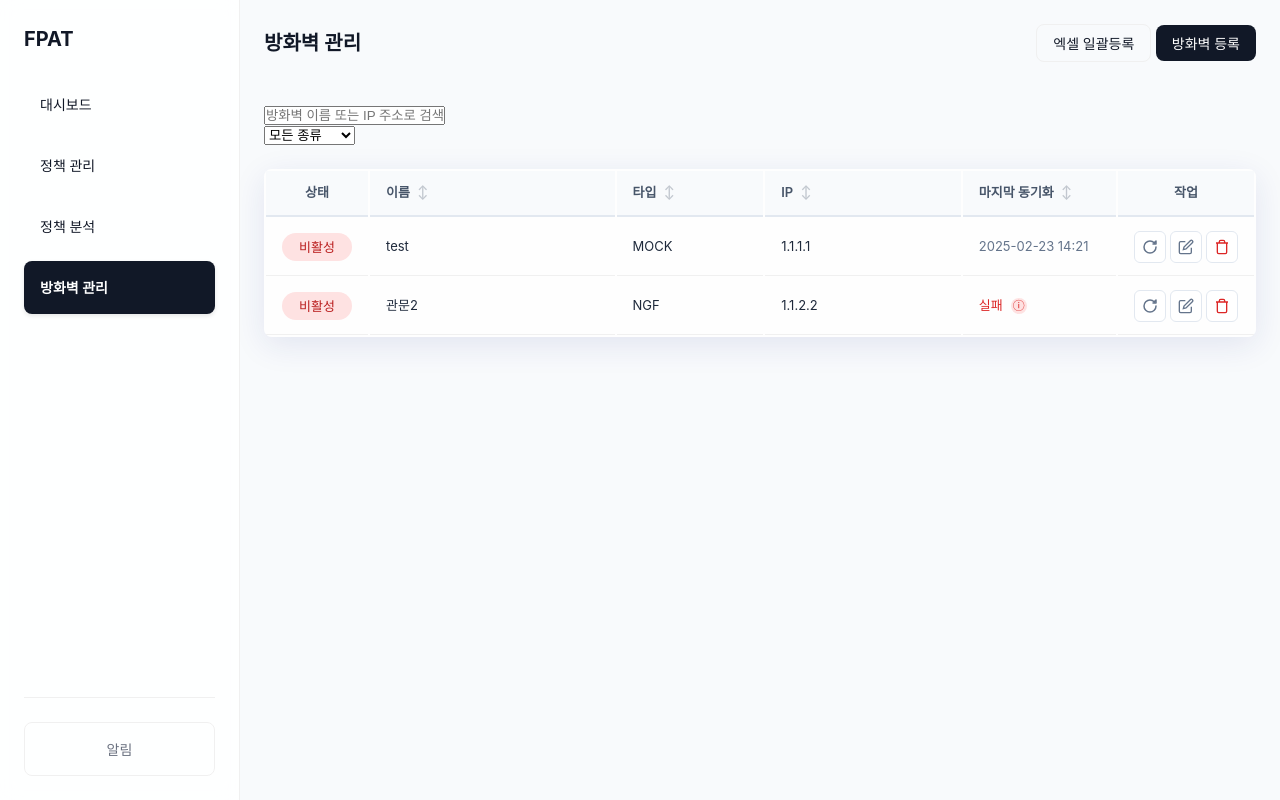
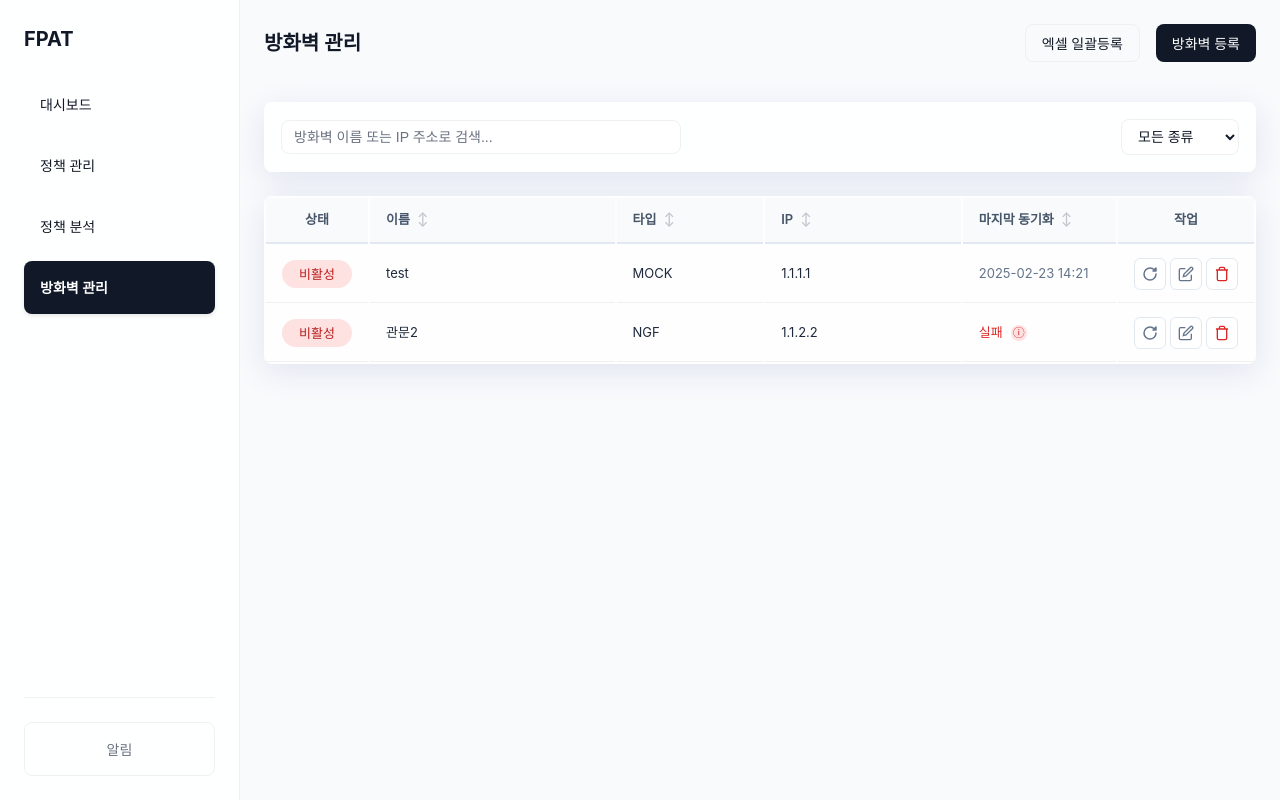
Before and after one commit to hunseop/OP_FPAT, a Flask app: page /firewall/ in a window 1280 px wide. Run offline with Flask 3, Linux system fonts and the light colour scheme; data comes from the database, SQL or seed files in the repository.

Commit message:
Enhance firewall page search and filter functionality
- Implement advanced search with debounce and type filtering
- Add CSS styles for search box, filter bar, and page header
- Improve search input event handling with multiple triggers
- Optimize search performance with debounce mechanism

```diff
--- a/app/static/css/modules/firewall.css
+++ b/app/static/css/modules/firewall.css
@@ -3,6 +3,84 @@
     display: flex;
     flex-direction: column;
     gap: var(--spacing-lg);
+}
+
+/* 페이지 헤더 */
+.page-header {
+    display: flex;
+    justify-content: space-between;
+    align-items: center;
+}
+
+.page-header h2 {
+    font-size: var(--font-lg);
+    font-weight: 600;
+    color: var(--text-color);
+}
+
+.header-actions {
+    display: flex;
+    gap: var(--spacing-md);
+}
+
+/* 검색 및 필터 바 */
+.filter-bar {
+    display: flex;
+    justify-content: space-between;
+    align-items: center;
+    padding: var(--spacing-md);
+    background: var(--glass-background);
+    border: 1px solid var(--glass-border);
+    border-radius: var(--border-radius);
+    box-shadow: var(--glass-shadow);
+}
+
+.search-box {
+    flex: 1;
+    max-width: 400px;
+}
+
+.search-box input {
+    width: 100%;
+    padding: 8px 12px;
+    border: 1px solid var(--border-color);
+    border-radius: var(--border-radius);
+    font-size: var(--font-sm);
+    color: var(--text-color);
+    background: white;
+    transition: all 0.2s;
+}
+
+.search-box input:focus {
+    outline: none;
+    border-color: var(--primary-color);
+    box-shadow: 0 0 0 2px rgba(17, 24, 39, 0.1);
+}
+
+.search-box input::placeholder {
+    color: var(--text-light);
+}
+
+.filter-actions {
+    display: flex;
+    gap: var(--spacing-md);
+}
+
+.filter-actions select {
+    padding: 8px 12px;
+    border: 1px solid var(--border-color);
+    border-radius: var(--border-radius);
+    font-size: var(--font-sm);
+    color: var(--text-color);
+    background: white;
+    cursor: pointer;
+    transition: all 0.2s;
+}
+
+.filter-actions select:focus {
+    outline: none;
+    border-color: var(--primary-color);
+    box-shadow: 0 0 0 2px rgba(17, 24, 39, 0.1);
 }
 
 /* 방화벽 테이블 */
```
Also changed, not shown: app/static/js/modules/firewall.js (+35 -14 lines).
